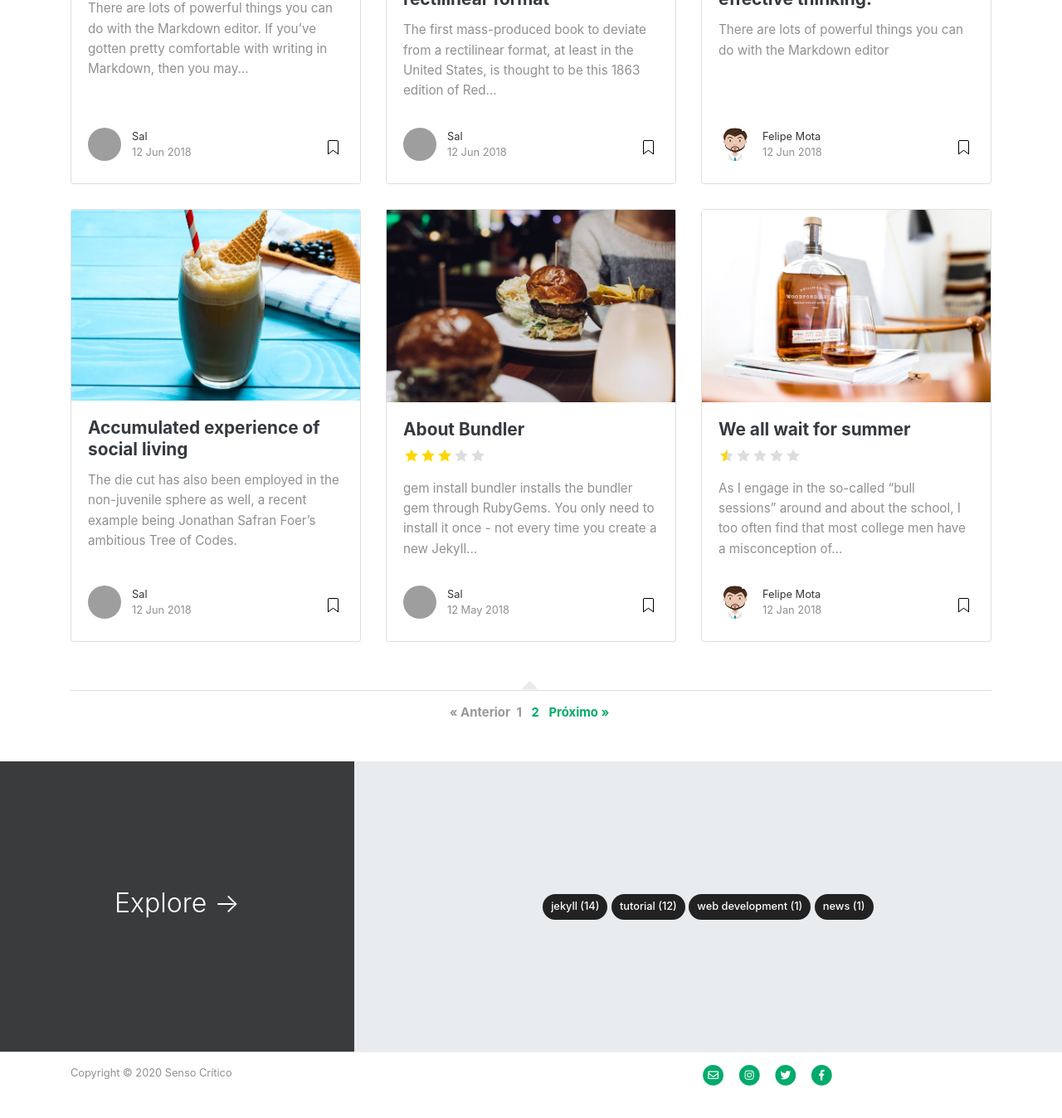
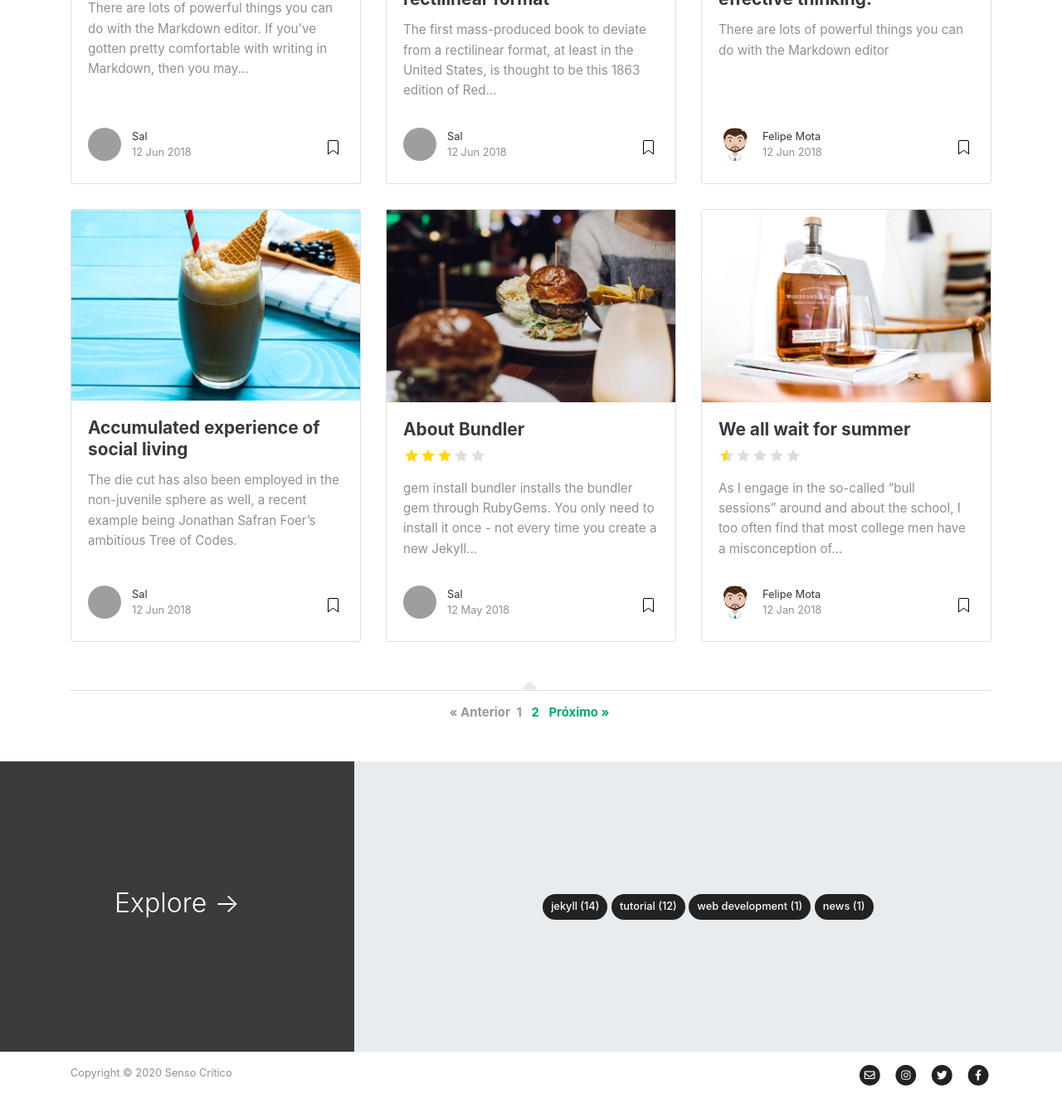
Before and after one commit to felipemotabr/sensocritico, a Jekyll site: the page built from index.html, in a window 1280 px wide and 1400 px high, scrolled down 1507 px. Shown: the top 1348 px of the window at 83% size. Built offline with Jekyll 4.4.1, drawn with Linux system fonts in a browser that asks for light colours; nearby versions of some CDN libraries; the list of posts is cut into pages by our own code; grey boxes are pictures that could not be loaded.

Commit message:
rodape: cor dos links das redes sociais

```diff
--- a/_layouts/default.html
+++ b/_layouts/default.html
@@ -159,8 +159,7 @@ ga('send', 'pageview');
             <div class="col-md-6 col-sm-12 text-center text-lg-left">
                 Copyright © {{ site.time | date: "%Y" }} {{ site.name }}
             </div>
-            <div class="col-md-6 col-sm-12 text-right text-sm-center">
-
+            <div class="col-md-6 col-sm-12 text-center text-lg-right">
               <ul class="social list-inline">
                   <li class="list-inline-item">
                     <a href="mailto:{{ site.email | encode_email }}">
@@ -194,10 +193,7 @@ ga('send', 'pageview');
                       </span>
                     </a>
                   </li>
-
-
                 </ul>
-
             </div>
         </div>
     </div>
--- a/assets/css/screen.css
+++ b/assets/css/screen.css
@@ -360,6 +360,14 @@ span.post-read-more a:hover {
     position: relative;
     background: #fff;
 }
+
+.footer .social a {
+    color: #222;
+}
+.footer .social a:hover {
+    color: #999;
+}
+
 
 span.link-dark {
     font-weight: 900;
```
Lines whose indentation alone changed are shown as unchanged.
